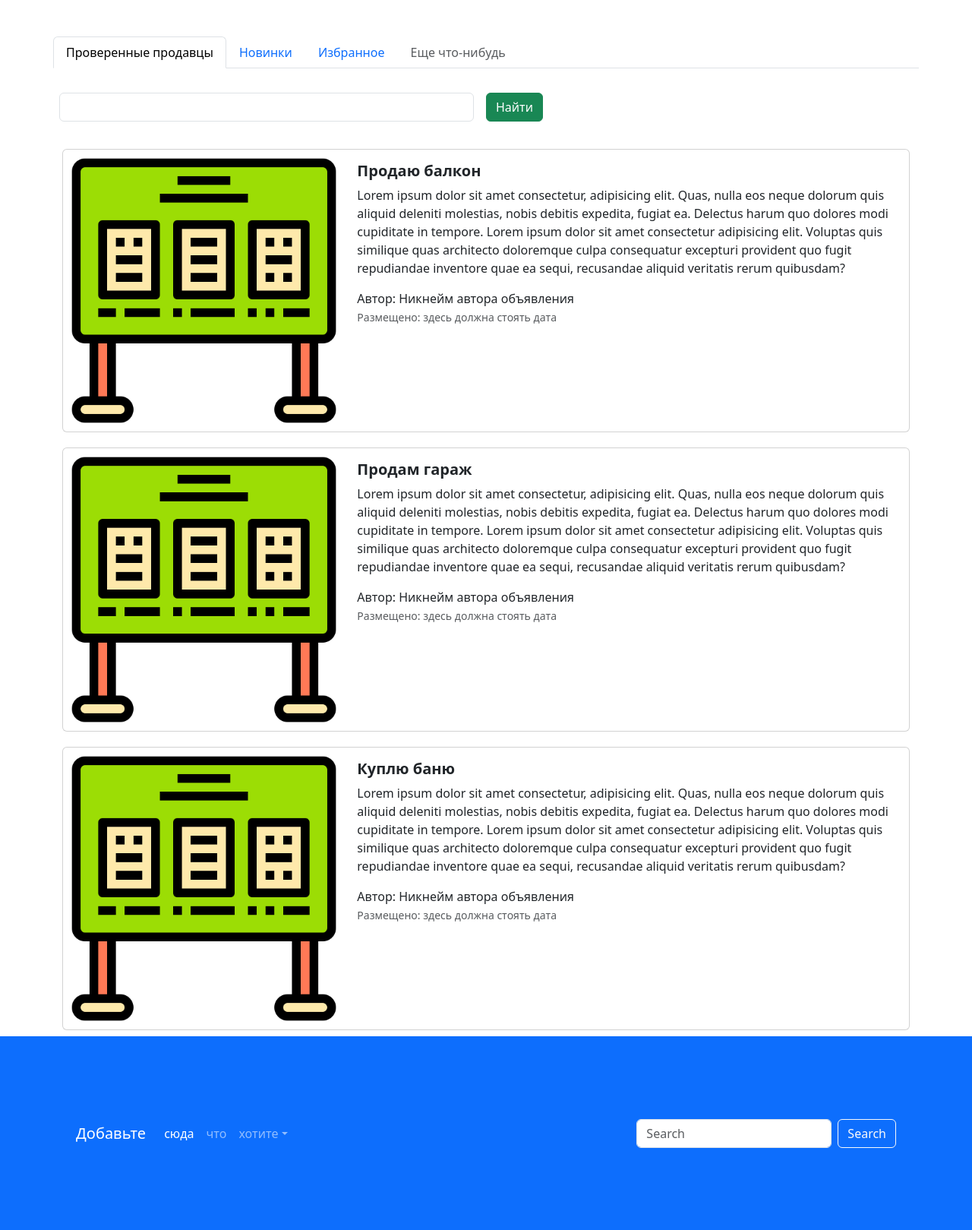
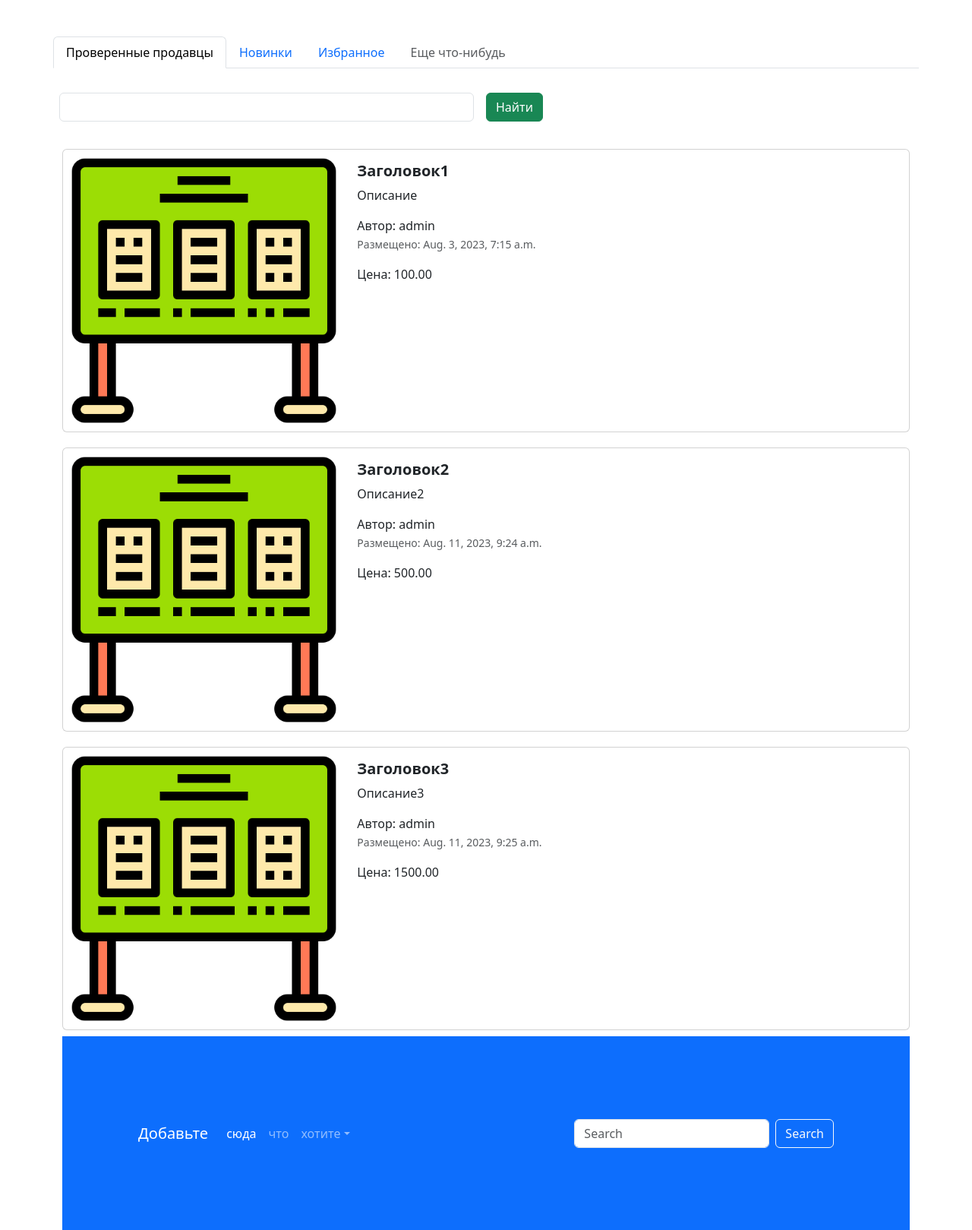
Before and after one commit to kukueb/HTML, a Django app: page / in a window 1280 px wide. Shown: the part 700-2319 px from the top of the page at 76% size. Run offline with Django 4.2, Linux system fonts and the light colour scheme; data comes from the database, SQL or seed files in the repository; both versions use the stored data as it was after the commit; some libraries are stand-ins or nearby versions.

Commit message:
admin panel updated

```diff
--- a/advertisements/advertisements/settings.py
+++ b/advertisements/advertisements/settings.py
@@ -52,6 +52,9 @@ MIDDLEWARE = [
 ]
 
 ROOT_URLCONF = 'advertisements.urls'
+
+MEDIA_ROOT = Path.joinpath(BASE_DIR, 'media/')
+MEDIA_URL = '/media/'
 
 TEMPLATES = [
     {
--- a/advertisements/app_advertisements/models.py
+++ b/advertisements/app_advertisements/models.py
@@ -1,6 +1,9 @@
 from django.db import models
+from django.contrib.auth import get_user_model
+# Create your models here.
 
-# Create your models here.
+
+User = get_user_model()
 
 class Advertisement(models.Model):
     title = models.CharField("заголовок", max_length=128)
@@ -9,6 +12,8 @@ class Advertisement(models.Model):
     auction = models.BooleanField("торг", help_text="отметьте, если торг уместен")
     create_at = models.DateTimeField(auto_now_add=True)
     update_at = models.DateTimeField(auto_now=True)
+    user = models.ForeignKey(User, verbose_name="пользователь", on_delete=models.CASCADE)
+    image = models.ImageField("изображение", upload_to="advertisements/")
 
     class Meta:
         db_table = "Advertisement"
--- a/advertisements/app_advertisements/urls.py
+++ b/advertisements/app_advertisements/urls.py
@@ -1,5 +1,7 @@
 from django.urls import path
 from .views import index, top_sellers, advertisements, advertisement_post, login, profile, register
+from django.conf import settings
+from django.conf.urls.static import static
 
 urlpatterns = [
     path('', index, name='main-page'),
@@ -10,3 +12,6 @@ urlpatterns = [
     path('profile/', profile, name='profile'),
     path('register/', register, name='register'),
 ]
+
+if settings.DEBUG:
+    urlpatterns += static(settings.MEDIA_URL, document_root=settings.MEDIA_ROOT)
--- a/advertisements/app_advertisements/views.py
+++ b/advertisements/app_advertisements/views.py
@@ -1,9 +1,12 @@
 from django.shortcuts import render
 from django.http import HttpResponse
+from .models import Advertisement
 # Create your views here.
 
 def index(request):
-    return render(request, 'index.html')
+    advertisements = Advertisement.objects.all()
+    context = {'advertisements' : advertisements}
+    return render(request, 'index.html', context)
 
 def top_sellers(request):
     return render(request, 'top-sellers.html')
--- a/advertisements/templates/index.html
+++ b/advertisements/templates/index.html
@@ -97,6 +97,7 @@
       </div>
     </form>
   </div>
+  {% for adv in advertisements %}
   <div class="col">
     <div class="card mb-2" style="max-width: 1200px; margin-top: 20px;">
       <div class="row g-0">
@@ -108,79 +109,22 @@
         <div class="col-md-8">
           <div class="card-body">
             <h5 class="card-title">
-              <a href="advertisement.html" class="nav-link"><strong>Продаю балкон</strong></a>
+              <a href="advertisement.html" class="nav-link"><strong>{{ adv.title }}</strong></a>
             </h5>
             <a href="advertisement.html" class="nav-link">
               <p class="card-text">
-                Lorem ipsum dolor sit amet consectetur, adipisicing elit. Quas, nulla eos neque dolorum quis aliquid
-                deleniti molestias, nobis debitis expedita, fugiat ea. Delectus harum quo dolores modi cupiditate in
-                tempore. Lorem ipsum dolor sit amet consectetur adipisicing elit. Voluptas quis similique quas
-                architecto doloremque culpa consequatur excepturi provident quo fugit repudiandae inventore quae ea
-                sequi, recusandae aliquid veritatis rerum quibusdam?
+                {{ adv.description }}
               </p>
-              <span>Автор: Никнейм автора объявления</span>
-              <p class="card-text"><small class="text-muted">Размещено: здесь должна стоять дата</small></p>
-            </a>
-          </div>
-        </div>
-      </div>
-    </div>
-    <div class="card mb-2" style="max-width: 1200px; margin-top: 20px;">
-      <div class="row g-0">
-        <div class="col-md-4">
-          <a href="advertisement.html" class="nav-link">
-            <img src="{% static 'img/abc.png' %}" class="img-fluid rounded-start" alt="Card title">
-          </a>
-        </div>
-        <div class="col-md-8">
-          <div class="card-body">
-            <h5 class="card-title">
-              <a href="advertisement.html" class="nav-link"><strong>Продам гараж</strong></a>
-            </h5>
-            <a href="advertisement.html" class="nav-link">
-              <p class="card-text">
-                Lorem ipsum dolor sit amet consectetur, adipisicing elit. Quas, nulla eos neque dolorum quis aliquid
-                deleniti molestias, nobis debitis expedita, fugiat ea. Delectus harum quo dolores modi cupiditate in
-                tempore. Lorem ipsum dolor sit amet consectetur adipisicing elit. Voluptas quis similique quas
-                architecto doloremque culpa consequatur excepturi provident quo fugit repudiandae inventore quae ea
-                sequi, recusandae aliquid veritatis rerum quibusdam?
-              </p>
-              <span>Автор: Никнейм автора объявления</span>
-              <p class="card-text"><small class="text-muted">Размещено: здесь должна стоять дата</small></p>
-            </a>
-          </div>
-        </div>
-      </div>
-    </div>
-    <div class="card mb-2" style="max-width: 1200px; margin-top: 20px;">
-      <div class="row g-0">
-        <div class="col-md-4">
-          <a href="advertisement.html" class="nav-link">
-            <img src="{% static 'img/abc.png' %}" class="img-fluid rounded-start" alt="Card title">
-          </a>
-        </div>
-        <div class="col-md-8">
-          <div class="card-body">
-            <h5 class="card-title">
-              <a href="advertisement.html" class="nav-link"><strong>Куплю баню</strong></a>
-            </h5>
-            <a href="advertisement.html" class="nav-link">
-              <p class="card-text">
-                Lorem ipsum dolor sit amet consectetur, adipisicing elit. Quas, nulla eos neque dolorum quis aliquid
-                deleniti molestias, nobis debitis expedita, fugiat ea. Delectus harum quo dolores modi cupiditate in
-                tempore. Lorem ipsum dolor sit amet consectetur adipisicing elit. Voluptas quis similique quas
-                architecto doloremque culpa consequatur excepturi provident quo fugit repudiandae inventore quae ea
-                sequi, recusandae aliquid veritatis rerum quibusdam?
-              </p>
-              <span>Автор: Никнейм автора объявления</span>
-              <p class="card-text"><small class="text-muted">Размещено: здесь должна стоять дата</small></p>
+              <span>Автор: {{ adv.user }}</span>
+              <p class="card-text"><small class="text-muted">Размещено: {{ adv.create_at }}</small></p>
+              <span> Цена: {{ adv.price }}</span>
             </a>
           </div>
         </div>
       </div>
     </div>
   </div>
-</div>
+{% endfor %}
 <footer style="padding: 100px;" class="bg-primary">
   <nav class="navbar navbar-expand-sm navbar-dark">
     <a class="navbar-brand" href="#">Добавьте</a>
```
Also changed, not shown: advertisements/app_advertisements/admin.py (+22 -6 lines), advertisements/app_advertisements/migrations/0003_advertisement_user.py (added), advertisements/app_advertisements/migrations/0004_advertisement_image.py (added), advertisements/db.sqlite3, advertisements/media/advertisements/image.png (added), advertisements/media/advertisements/wallpaperflare-cropped.jpg (added).
